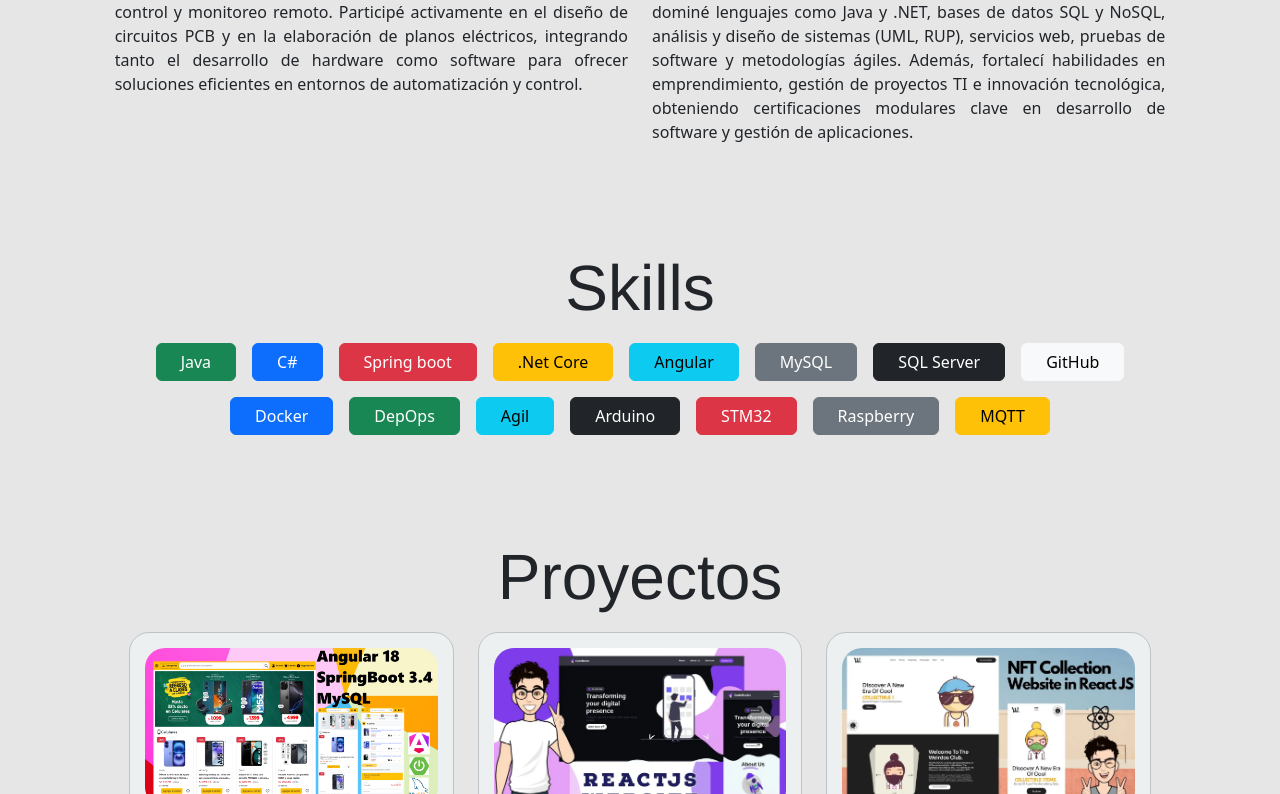
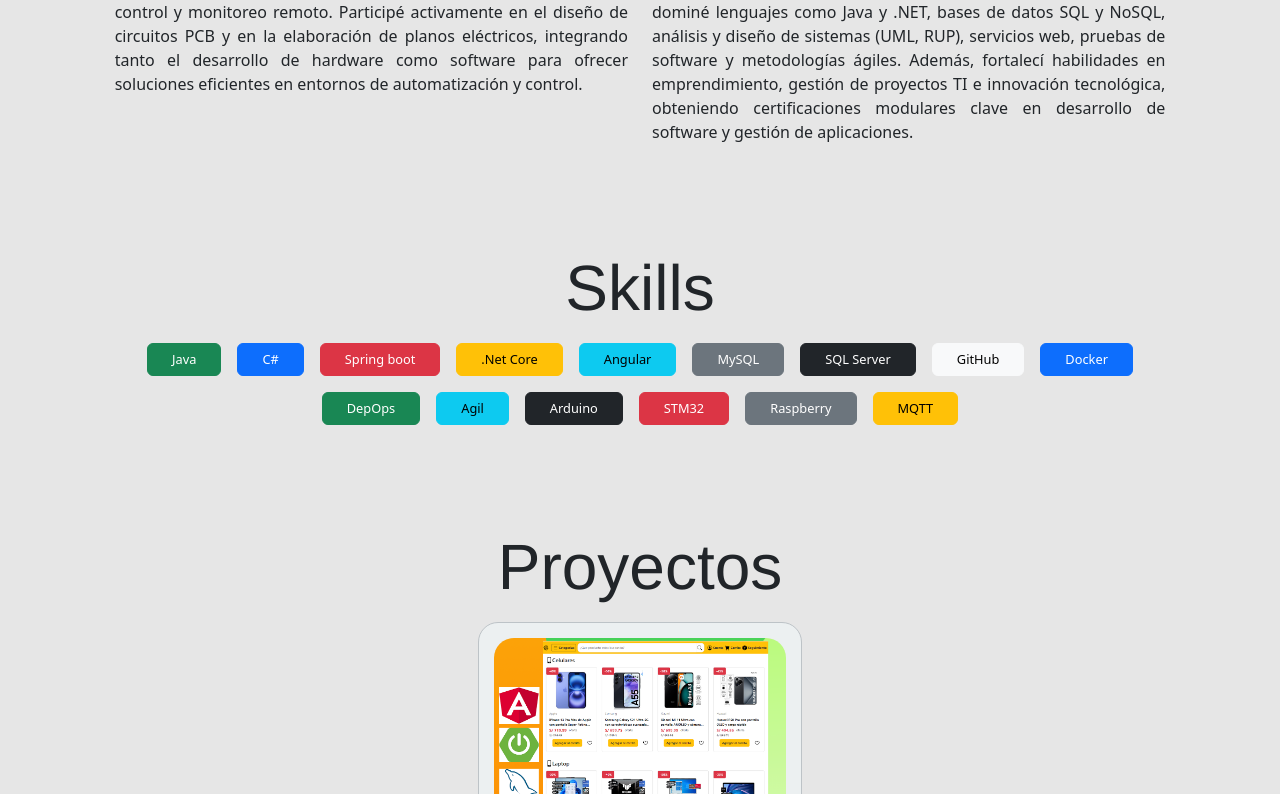
Before and after one commit to EricsonCR/portafolio-v1, an Angular app: page / in a window 1280 px wide. Shown: the part 2006-2800 px from the top of the page. Built offline with nearby package versions, Linux system fonts and the light colour scheme.

Commit message:
{imagenes, respponsivo}, commit 6

```diff
--- a/src/app/pages/home2/home2.component.css
+++ b/src/app/pages/home2/home2.component.css
@@ -1,5 +1,17 @@
 .contenedor {
     background-color: #E6E6E6;
+}
+
+.manito {
+    cursor: pointer;
+}
+
+.fs-1rem {
+    font-size: 1rem;
+}
+
+.fs-08rem {
+    font-size: 0.8rem;
 }
 
 .photo {
--- a/src/app/pages/home2/home2.component.html
+++ b/src/app/pages/home2/home2.component.html
@@ -15,9 +15,9 @@
                         creando contenido y disfrutando del fútbol, el cine y los viajes. 👉 ¡Hablemos y creemos algo
                         increíble juntos!</p>
                     <a href="https://drive.google.com/file/d/1CeKRhWMFF02ATbn6PMTiwHhsnDRzgSBT/view?usp=drive_link"
-                        target="_blank"><button class="btn-descargar">Descargar CV</button></a>
+                        target="_blank"><button class="btn-descargar fs-08rem">Descargar CV</button></a>
                     <div class="">
-                        <img class="social-item" src="img/social/youtube.png" width="24px" alt="">
+                        <a class="manito"><img class="social-item" src="img/social/youtube.png" width="24px" alt=""></a>
                         <a href="https://www.linkedin.com/in/ericson-cruz-70b875262/" target="_blank">
                             <img class="social-item" src="img/social/linkedin.png" width="24px" alt="">
                         </a>
@@ -123,21 +123,21 @@
             </div>
             <div class="d-flex justify-content-center">
                 <div class="col-sm-10">
-                    <button class="btn btn-success px-4 mx-2 my-2">Java</button>
-                    <button class="btn btn-primary px-4 mx-2 my-2">C#</button>
-                    <button class="btn btn-danger px-4 mx-2 my-2">Spring boot</button>
-                    <button class="btn btn-warning px-4 mx-2 my-2">.Net Core</button>
-                    <button class="btn btn-info px-4 mx-2 my-2">Angular</button>
-                    <button class="btn btn-secondary px-4 mx-2 my-2">MySQL</button>
-                    <button class="btn btn-dark px-4 mx-2 my-2">SQL Server</button>
-                    <button class="btn btn-light px-4 mx-2 my-2">GitHub</button>
-                    <button class="btn btn-primary px-4 mx-2 my-2">Docker</button>
-                    <button class="btn btn-success px-4 mx-2 my-2">DepOps</button>
-                    <button class="btn btn-info px-4 mx-2 my-2">Agil</button>
-                    <button class="btn btn-dark px-4 mx-2 my-2">Arduino</button>
-                    <button class="btn btn-danger px-4 mx-2 my-2">STM32</button>
-                    <button class="btn btn-secondary px-4 mx-2 my-2">Raspberry</button>
-                    <button class="btn btn-warning px-4 mx-2 my-2">MQTT</button>
+                    <button class="btn btn-success px-4 mx-2 my-2 fs-08rem">Java</button>
+                    <button class="btn btn-primary px-4 mx-2 my-2 fs-08rem">C#</button>
+                    <button class="btn btn-danger px-4 mx-2 my-2 fs-08rem">Spring boot</button>
+                    <button class="btn btn-warning px-4 mx-2 my-2 fs-08rem">.Net Core</button>
+                    <button class="btn btn-info px-4 mx-2 my-2 fs-08rem">Angular</button>
+                    <button class="btn btn-secondary px-4 mx-2 my-2 fs-08rem">MySQL</button>
+                    <button class="btn btn-dark px-4 mx-2 my-2 fs-08rem">SQL Server</button>
+                    <button class="btn btn-light px-4 mx-2 my-2 fs-08rem">GitHub</button>
+                    <button class="btn btn-primary px-4 mx-2 my-2 fs-08rem">Docker</button>
+                    <button class="btn btn-success px-4 mx-2 my-2 fs-08rem">DepOps</button>
+                    <button class="btn btn-info px-4 mx-2 my-2 fs-08rem">Agil</button>
+                    <button class="btn btn-dark px-4 mx-2 my-2 fs-08rem">Arduino</button>
+                    <button class="btn btn-danger px-4 mx-2 my-2 fs-08rem">STM32</button>
+                    <button class="btn btn-secondary px-4 mx-2 my-2 fs-08rem">Raspberry</button>
+                    <button class="btn btn-warning px-4 mx-2 my-2 fs-08rem">MQTT</button>
                 </div>
             </div>
         </div>
@@ -147,34 +147,35 @@
                 <h1 class="titulo">Proyectos</h1>
             </div>
             <div class="d-flex justify-content-center">
-                <div class="row col-sm-10">
+                <div class="row col-sm-10 justify-content-center">
                     <div class="col-lg-4 col-md-6 col-sm-12 py-2">
                         <div class="sitio">
                             <img class="photo" src="img/proyecto-1.png" alt="">
                             <h1 class="subtitulo-3">SmarTech | tienda</h1>
                             <div class="d-flex justify-content-between">
-                                <div><a class="subtitulo-2" target="_blank" href="https://tienda-smartech.netlify.app/">SmarTech.com</a>
+                                <div><a class="subtitulo-2" target="_blank"
+                                        href="https://tienda-smartech.netlify.app/">SmarTech.com</a>
                                 </div>
                                 <div><img class="photo" src="img/social/github.png" width="24px" alt=""></div>
                             </div>
                         </div>
                     </div>
-                    <div class="col-lg-4 col-md-6 col-sm-12 py-2">
+                    <div [hidden]="true" class="col-lg-4 col-md-6 col-sm-12 py-2">
                         <div class="sitio">
                             <img class="photo" src="img/sitio-2.png" alt="">
                             <h1 class="subtitulo-3">School JoseMaria | sistema pagos</h1>
                             <div class="d-flex justify-content-between">
-                                <div><a class="subtitulo-2" href="">Scholljm.com</a></div>
+                                <div class="manito"><a class="subtitulo-2">Scholljm.com</a></div>
                                 <div><img class="photo" src="img/social/github.png" width="24px" alt=""></div>
                             </div>
                         </div>
                     </div>
-                    <div class="col-lg-4 col-md-6 col-sm-12 py-2">
+                    <div [hidden]="true" class="col-lg-4 col-md-6 col-sm-12 py-2">
                         <div class="sitio">
                             <img class="photo" src="img/sitio-1.png" alt="">
                             <h1 class="subtitulo-3">RTOS | sistema monitoreo</h1>
                             <div class="d-flex justify-content-between">
-                                <div><a class="subtitulo-2" href="">Iotmonitor.com</a></div>
+                                <div class="manito"><a class="subtitulo-2">Iotmonitor.com</a></div>
                                 <div><img class="photo" src="img/social/github.png" width="24px" alt=""></div>
                             </div>
                         </div>
@@ -191,11 +192,11 @@
                     <div class="row col-sm-6 py-2">
                         <div class="col-sm-6 py-2">
                             <label for="" class="subtitulo-3">Nombres</label>
-                            <input type="text" class="form-control" formControlName="nombres">
+                            <input type="text" class="form-control fs-08rem" formControlName="nombres">
                         </div>
                         <div class="col-sm-6 py-2">
                             <label for="" class="subtitulo-3">Email</label>
-                            <input type="email" class="form-control" formControlName="email">
+                            <input type="email" class="form-control fs-08rem" formControlName="email">
                         </div>
                     </div>
                 </div>
@@ -203,7 +204,7 @@
                     <div class="row col-sm-6 py-2">
                         <div class="">
                             <label for="" class="subtitulo-3">Asunto</label>
-                            <input type="em" class="form-control" formControlName="asunto">
+                            <input type="em" class="form-control fs-08rem" formControlName="asunto">
                         </div>
                     </div>
                 </div>
@@ -211,12 +212,12 @@
                     <div class="row col-sm-6 py-2">
                         <div class="">
                             <label for="" class="subtitulo-3">Mensaje</label>
-                            <textarea class="form-control" formControlName="mensaje"></textarea>
+                            <textarea class="form-control fs-08rem" formControlName="mensaje"></textarea>
                         </div>
                     </div>
                 </div>
                 <div class="d-flex justify-content-center py-2">
-                    <button class="btn btn-primary py-2 px-5" type="submit"
+                    <button class="btn btn-primary py-2 px-5 fs-08rem" type="submit"
                         [disabled]="contactoForm.invalid">Enviar</button>
                 </div>
             </form>
```
Also changed, not shown: public/img/proyecto-1.png.
